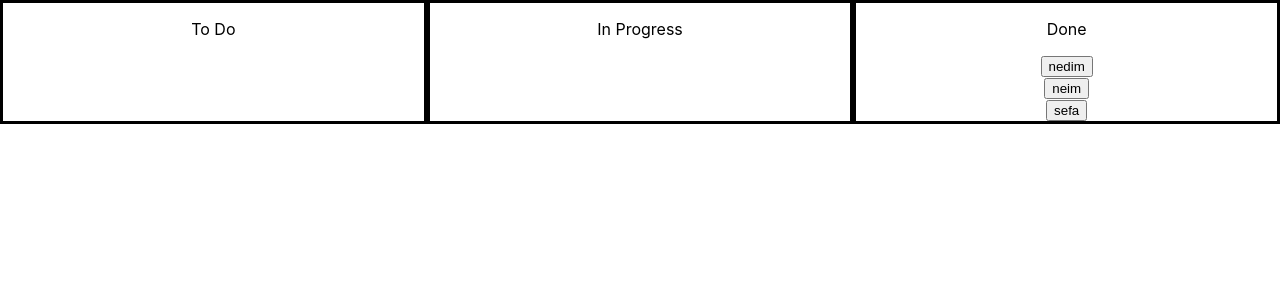
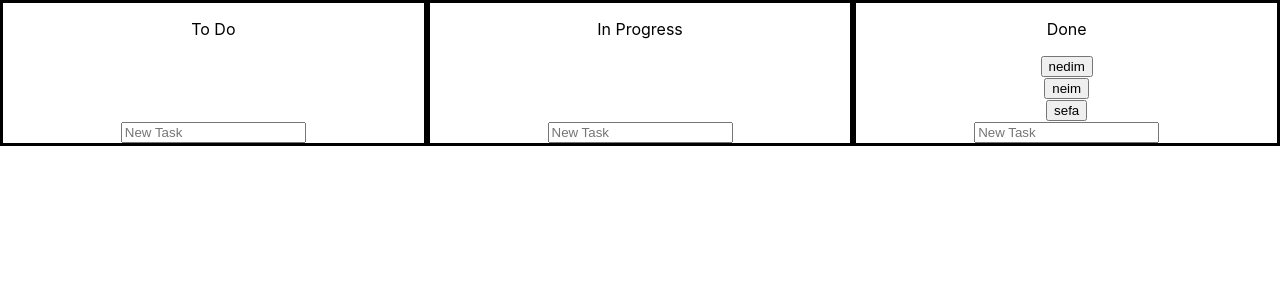
Before and after one commit to NedimRamicevic/trello, a React (Create React App) app: page / in a window 1280 px wide. Shown: the top 300 px of the page. Built offline with nearby package versions, Linux system fonts and the light colour scheme.

Commit message:
addButton

```diff
--- a/src/Components/ItemContainer.js
+++ b/src/Components/ItemContainer.js
@@ -1,6 +1,7 @@
 import  {React, useContext } from 'react'
 import { ItemContext } from '../Contexts/ItemContextProvider'
 import Item from './Item'
+import AddButton from './AddButton'
 
 function ItemContainer({name}) {
 
@@ -31,6 +32,7 @@ function ItemContainer({name}) {
             ))
             :null
         }
+        <AddButton />
         </div>
     )
 }
```
